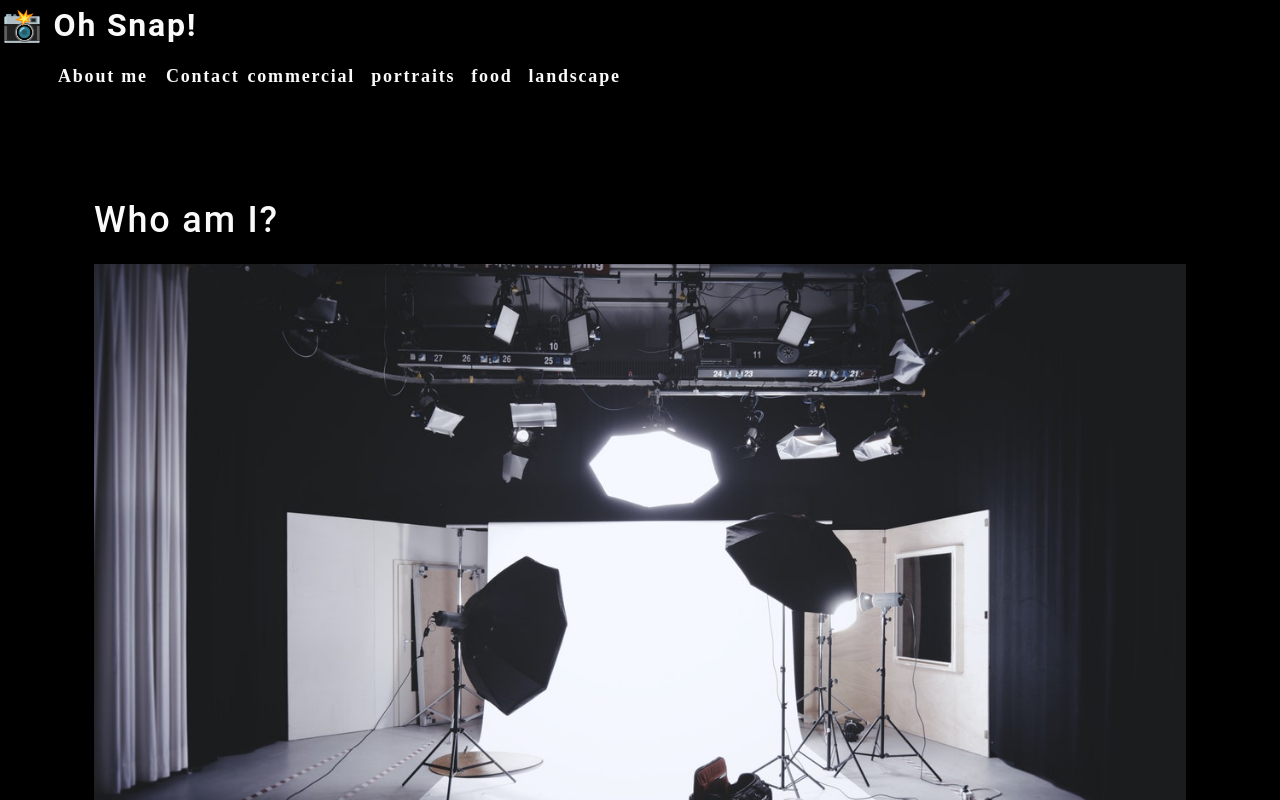
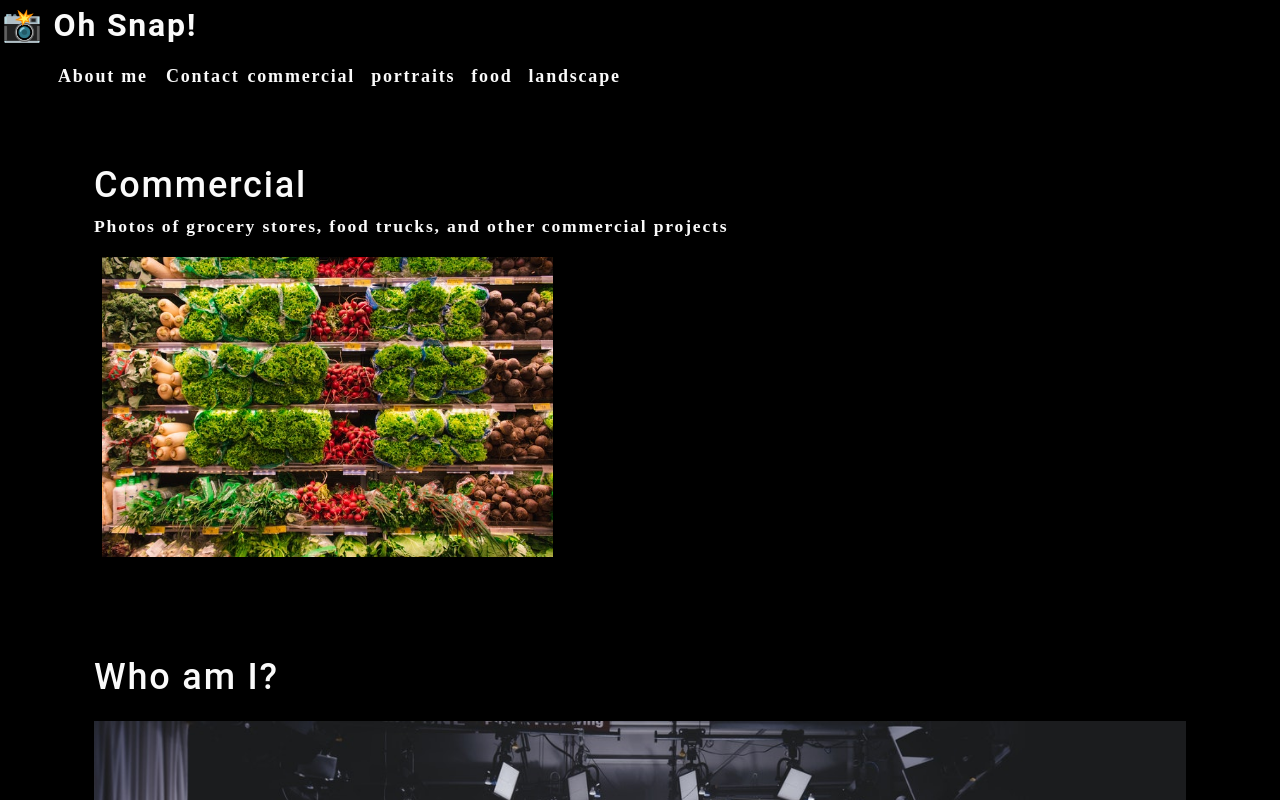
Before and after one commit to warrenp11/photo-port-3, a React (Create React App) app: page / in a window 1280 px wide. Shown: the top 800 px of the page. Built offline with nearby package versions, Linux system fonts and the light colour scheme.

Commit message:
add Gallery component

```diff
--- a/src/App.js
+++ b/src/App.js
@@ -1,12 +1,15 @@
-import './App.css';
+import React from "react";
+// import './App.css';
 import About from './components/About';
 import Nav from './components/Nav';
+import Gallery from "./components/Gallery";
 
 function App() {
   return (
     <div>
       <Nav></Nav>
       <main>
+        <Gallery></Gallery>
         <About></About>
       </main>
     </div>
--- /dev/null
+++ b/src/components/Gallery/index.js
@@ -0,0 +1,26 @@
+import React from 'react';
+import { capitalizeFirstLetter } from '../../utils/helpers';
+import photo from "../../assets/small/commercial/0.jpg";
+
+function Gallery(props) {
+    const currentCategory = {
+        name: "commercial",
+        description:
+          "Photos of grocery stores, food trucks, and other commercial projects",
+      };
+
+  return (
+    <section>
+      <h1>{capitalizeFirstLetter(currentCategory.name)}</h1>
+      <p>{currentCategory.description}</p>
+      <div>
+          <img
+            src={photo}
+            alt="Commercial Example"
+            className="img-thumbnail mx-1"
+          />
+      </div>
+    </section>
+  );
+}
+export default Gallery;
```
